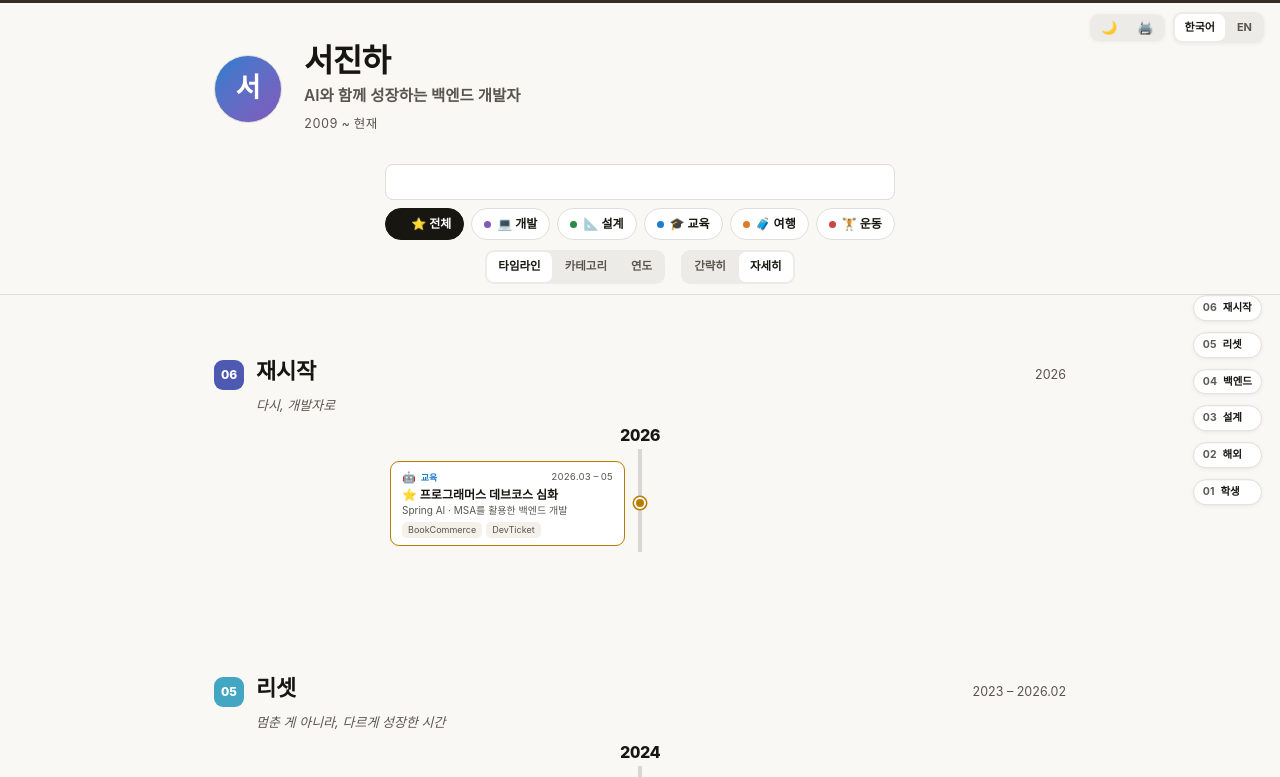
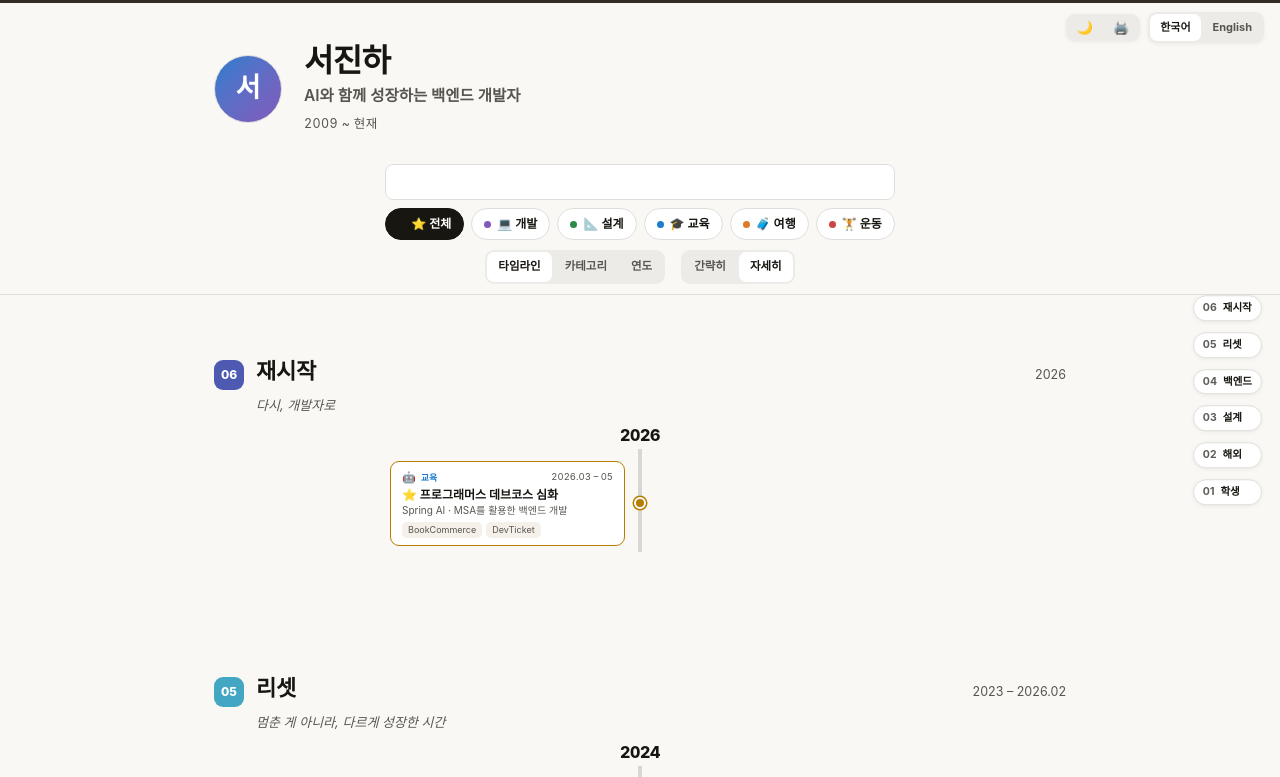
Before and after one commit to ginaseo/dev-gina, a React (Vite) app: page / in a window 1280 px wide. Shown: the top 777 px of the page. Built offline with nearby package versions, Linux system fonts and the light colour scheme; a web font is replaced by a local one.

Commit message:
Spell out EN toggle label as English, ignore personal source docs

```diff
--- a/src/components/TopControls.tsx
+++ b/src/components/TopControls.tsx
@@ -39,7 +39,7 @@ export default function TopControls({ language, onSetLanguage, isDark, onToggleD
       </div>
       <div style={pillStyle}>
         <button type="button" style={langBtnStyle(!isEn)} aria-pressed={!isEn} onClick={() => onSetLanguage('ko')}>한국어</button>
-        <button type="button" style={langBtnStyle(isEn)} aria-pressed={isEn} onClick={() => onSetLanguage('en')}>EN</button>
+        <button type="button" style={langBtnStyle(isEn)} aria-pressed={isEn} onClick={() => onSetLanguage('en')}>English</button>
       </div>
     </div>
   )
```
Also changed, not shown: 1 other file (tests, documents, lock files or other folders).
